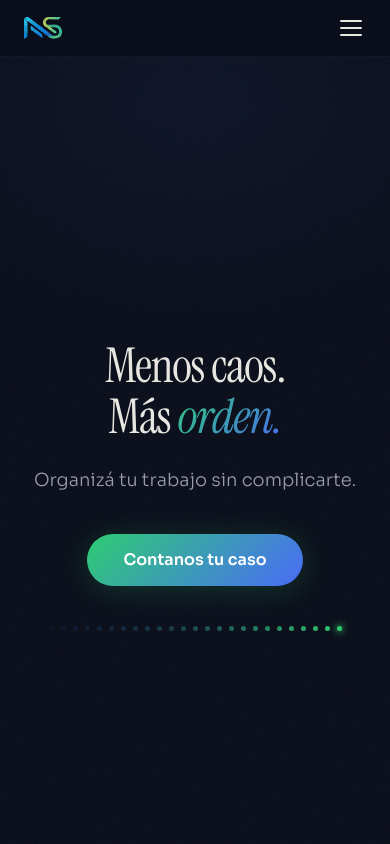
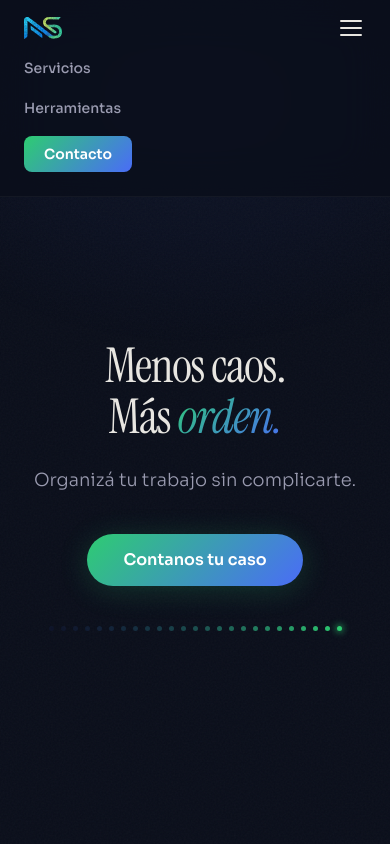
Before and after one commit to JuanF1984/nexosurdigital, a Next.js app: page / in a window 390 px wide. Both pictures are taken after a click on the button "Menú". Shown: the top 844 px of the page. Built offline with nearby package versions, Linux system fonts and the light colour scheme.

Commit message:
Menu hamburguesa

```diff
--- a/src/components/layout/Navbar.tsx
+++ b/src/components/layout/Navbar.tsx
@@ -1,13 +1,22 @@
+"use client";
+
+import { useState } from "react";
 import Link from "next/link";
 import { NexosurLogo } from "@/components/ui/NexosurLogo";
 
 export function Navbar() {
+  const [menuOpen, setMenuOpen] = useState(false);
+
+  const closeMenu = () => setMenuOpen(false);
+
   return (
-    <nav className="fixed top-0 left-0 right-0 z-100 px-6 py-4 flex justify-between items-center backdrop-blur-xl bg-deep/75 border-b border-white/4">
+    <nav className="fixed top-0 left-0 right-0 z-100 backdrop-blur-xl bg-deep/75 border-b border-white/4">
+      <div className="px-6 py-4 flex justify-between items-center">
         <Link href="/" className="flex items-center gap-2.5 no-underline text-text-primary">
           <NexosurLogo />
         </Link>
 
+        {/* Desktop menu */}
         <ul className="hidden md:flex gap-8 list-none items-center">
           <li>
             <Link href="#servicios" className="text-text-secondary text-sm font-medium hover:text-text-primary transition-colors">
@@ -29,12 +38,51 @@ export function Navbar() {
           </li>
         </ul>
 
-      {/* Mobile hamburger - funcionalidad para después */}
-      <button className="flex md:hidden flex-col gap-[5px] bg-transparent border-none cursor-pointer p-1" aria-label="Menú">
+        {/* Hamburger button */}
+        <button
+          className="flex md:hidden flex-col gap-[5px] bg-transparent border-none cursor-pointer p-1"
+          aria-label="Menú"
+          aria-expanded={menuOpen}
+          onClick={() => setMenuOpen((prev) => !prev)}
+        >
           <span className="w-[22px] h-[2px] bg-text-primary rounded-sm" />
           <span className="w-[22px] h-[2px] bg-text-primary rounded-sm" />
           <span className="w-[22px] h-[2px] bg-text-primary rounded-sm" />
         </button>
+      </div>
+
+      {/* Mobile menu */}
+      {menuOpen && (
+        <ul className="flex md:hidden flex-col gap-4 list-none px-6 pb-6">
+          <li>
+            <Link
+              href="#servicios"
+              onClick={closeMenu}
+              className="text-text-secondary text-sm font-medium hover:text-text-primary transition-colors"
+            >
+              Servicios
+            </Link>
+          </li>
+          <li>
+            <Link
+              href="#herramientas"
+              onClick={closeMenu}
+              className="text-text-secondary text-sm font-medium hover:text-text-primary transition-colors"
+            >
+              Herramientas
+            </Link>
+          </li>
+          <li>
+            <Link
+              href="#contacto"
+              onClick={closeMenu}
+              className="gradient-bg text-white px-5 py-2 rounded-lg text-sm font-semibold inline-block"
+            >
+              Contacto
+            </Link>
+          </li>
+        </ul>
+      )}
     </nav>
   );
 }
```
Lines whose indentation alone changed are shown as unchanged.
